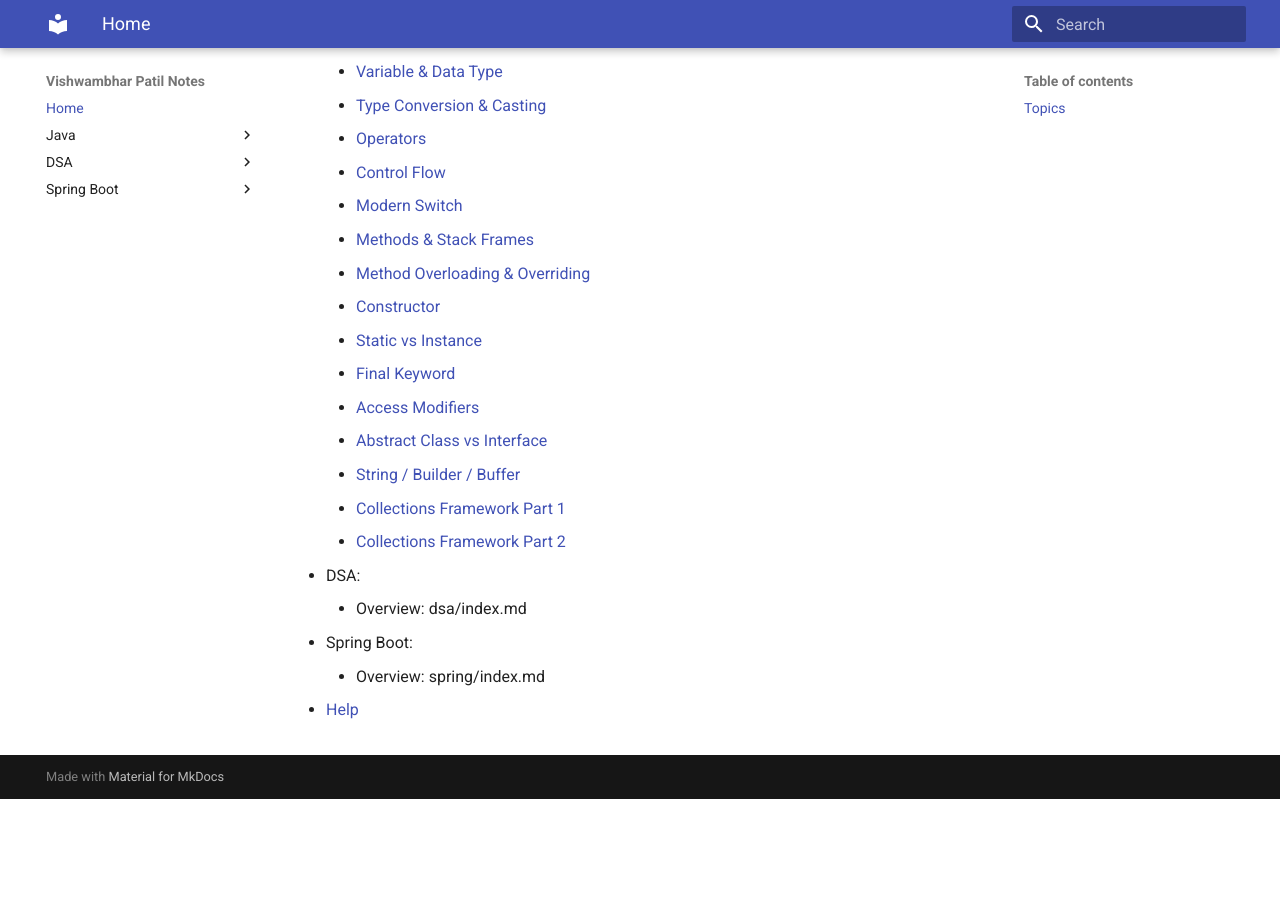
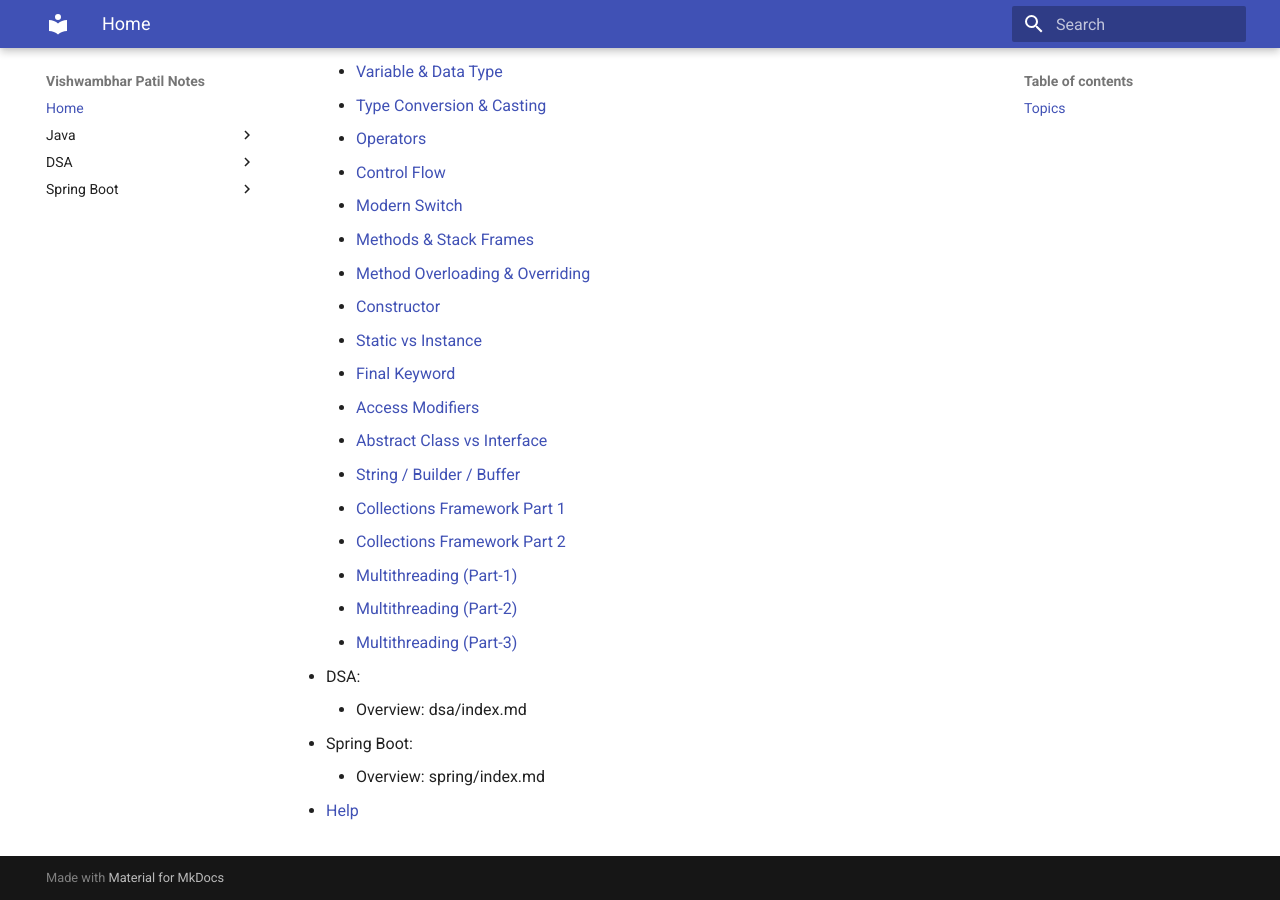
Before and after one commit to vishuavi777-eng/java-notes, an MkDocs documentation site: the page built from docs/index.md, in a window 1280 px wide and 900 px high, scrolled down 556 px. Built offline with MkDocs 1.6.1 and Material for MkDocs 9.7.7, drawn with Linux system fonts in a browser that asks for light colours; before the commit the page ends 1355 px from its top, so only the background shows below that.

Commit message:
link mutlithreading to nav and index

```diff
--- a/docs/index.md
+++ b/docs/index.md
@@ -33,6 +33,10 @@ This site contains my notes on:
       - [Collections Framework Part 1](java/TOP-14 COLLECTIONS_FRAMEWORK_1.md)
       - [Collections Framework Part 2](java/TOP-15 COLLECTIONS_FRAMEWORK_2.md)
 
+      - [Multithreading (Part-1)](java/TOP-16 Multithreading (Part-1).md)
+      - [Multithreading (Part-2)](java/TOP-17 Multithreading (Part-2).md)
+      - [Multithreading (Part-3)](java/TOP-18 Multithreading (Part-3).md)
+
   - DSA:
       - Overview: dsa/index.md
 
--- a/mkdocs.yml
+++ b/mkdocs.yml
@@ -38,6 +38,10 @@ nav:
       - Collections Framework Part 1: java/TOP-14 COLLECTIONS_FRAMEWORK_1.md
       - Collections Framework Part 2: java/TOP-15 COLLECTIONS_FRAMEWORK_2.md
 
+      - Multithreading (Part-1): java/TOP-16 Multithreading (Part-1).md
+      - Multithreading (Part-2): java/TOP-17 Multithreading (Part-2).md
+      - Multithreading (Part-3): java/TOP-18 Multithreading (Part-3).md
+
   - DSA:
       - Overview: dsa/index.md
 
```
